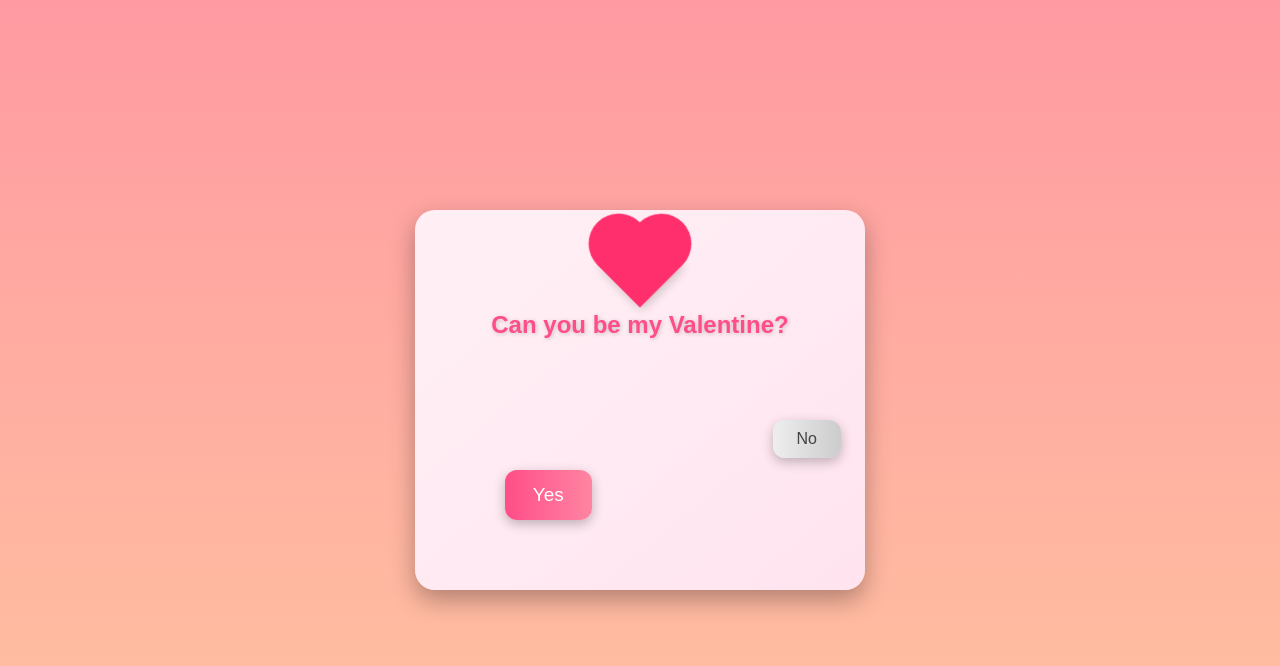
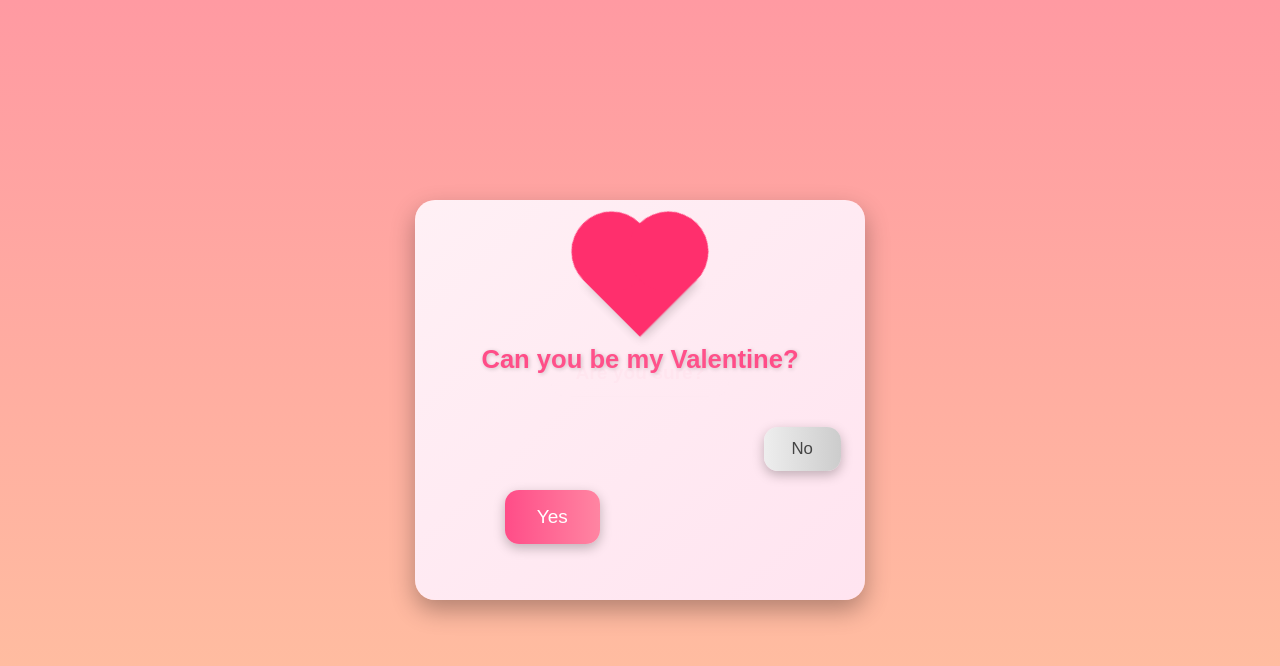
Before and after one commit to Unwilleds/valentine-ui, a plain HTML site: page index.html in a window 1280 px wide. Both pictures are taken after a click on the button "No". Drawn offline with Linux system fonts and the light colour scheme.

Commit message:
Update index.html

```diff
--- a/index.html
+++ b/index.html
@@ -22,28 +22,29 @@ body {
   position: relative;
   width: 90%;
   max-width: 450px;
-  height: 380px;
+  height: 400px;
   background: linear-gradient(to bottom right, #fff0f5, #ffe4f0);
   border-radius: 20px;
   box-shadow: 0 10px 25px rgba(0,0,0,0.3);
   text-align: center;
-  padding-top: 25px;
+  padding-top: 40px;
   overflow: hidden;
 }
 
 h1 {
-  font-size: 1.5rem;
-  margin-bottom: 10px;
+  font-size: 1.6rem;
+  margin: 0;
+  margin-bottom: 20px;
   color: #ff4d88;
   text-shadow: 1px 1px 4px rgba(0,0,0,0.2);
 }
 
 .heart {
-  width: 60px;
-  height: 60px;
+  width: 80px;
+  height: 80px;
   background: #ff2f6d;
   position: relative;
-  margin: 0 auto 15px;
+  margin: 0 auto 25px;
   transform: rotate(-45deg);
   animation: pulse 1s infinite;
   box-shadow: 0 4px 10px rgba(0,0,0,0.2);
@@ -52,15 +53,15 @@ h1 {
 .heart::before,
 .heart::after {
   content: "";
-  width: 60px;
-  height: 60px;
+  width: 80px;
+  height: 80px;
   background: #ff2f6d;
   border-radius: 50%;
   position: absolute;
 }
 
-.heart::before { top: -30px; left: 0; }
-.heart::after { left: 30px; top: 0; }
+.heart::before { top: -40px; left: 0; }
+.heart::after { left: 40px; top: 0; }
 
 @keyframes pulse {
   0% { transform: rotate(-45deg) scale(1); }
@@ -69,10 +70,10 @@ h1 {
 }
 
 button {
-  padding: 10px 24px;
-  font-size: 1rem;
+  padding: 12px 28px;
+  font-size: 1.05rem;
   border: none;
-  border-radius: 12px;
+  border-radius: 14px;
   cursor: pointer;
   position: absolute;
   animation: float 2s infinite;
@@ -88,14 +89,14 @@ button {
 
 #yesBtn {
   left: 20%;
-  top: 260px;
+  top: 290px;
   background: linear-gradient(to right, #ff4d88, #ff85a2);
   color: white;
 }
 
 #noBtn {
   left: 55%;
-  top: 260px;
+  top: 290px;
   background: linear-gradient(to right, #eee, #ccc);
   color: #444;
 }
@@ -110,7 +111,7 @@ button {
   text-align: center;
   border-radius: 20px;
   color: white;
-  font-size: 1.4rem;
+  font-size: 1.5rem;
   padding: 20px;
   opacity: 0;
   pointer-events: none;
@@ -131,18 +132,20 @@ button {
 
 .message {
   position: absolute;
-  top: 120px;
+  top: 150px;
   left: 50%;
   transform: translateX(-50%);
-  font-size: 1rem;
-  background: rgba(255,255,255,0.9);
+  font-size: 1.2rem;
+  font-weight: bold;
+  background: rgba(255,255,255,0.95);
   color: #ff2f6d;
-  padding: 8px 16px;
-  border-radius: 12px;
-  box-shadow: 0 4px 10px rgba(0,0,0,0.2);
+  padding: 12px 24px;
+  border-radius: 14px;
+  box-shadow: 0 4px 12px rgba(0,0,0,0.2);
   opacity: 0;
   pointer-events: none;
-  transition: opacity 0.3s ease;
+  transition: opacity 0.5s ease;
+  z-index: 5;
 }
 
 .floating-heart {
@@ -213,7 +216,7 @@ let msgIndex = 0;
 function showMessage(text) {
   message.textContent = text;
   message.style.opacity = 1;
-  setTimeout(() => { message.style.opacity = 0; }, 1500);
+  setTimeout(() => { message.style.opacity = 0; }, 2500); // longer display
 }
 
 function createFloatingHeart() {
@@ -225,7 +228,7 @@ function createFloatingHeart() {
 }
 
 noBtn.addEventListener("click", () => {
-  // Show message
+  // Show playful message
   showMessage(noMessages[msgIndex]);
   msgIndex = (msgIndex + 1) % noMessages.length;
 
@@ -235,7 +238,7 @@ noBtn.addEventListener("click", () => {
   let newX, newY;
   do {
     newX = Math.random() * (container.clientWidth - noBtn.offsetWidth);
-    newY = Math.random() * (container.clientHeight - noBtn.offsetHeight - 60) + 60; // avoid top
+    newY = Math.random() * (container.clientHeight - noBtn.offsetHeight - 80) + 80;
     attempt++;
   } while (attempt < maxAttempts && (
     newX < yesBtn.offsetLeft + yesBtn.offsetWidth + 10 &&
@@ -250,7 +253,7 @@ noBtn.addEventListener("click", () => {
   // Grow yes button
   yesSize += 3;
   yesBtn.style.fontSize = yesSize + "px";
-  yesBtn.style.padding = (10 + yesSize/5) + "px " + (24 + yesSize/5) + "px";
+  yesBtn.style.padding = (12 + yesSize/5) + "px " + (28 + yesSize/5) + "px";
 });
 
 yesBtn.addEventListener("click", () => {
```
